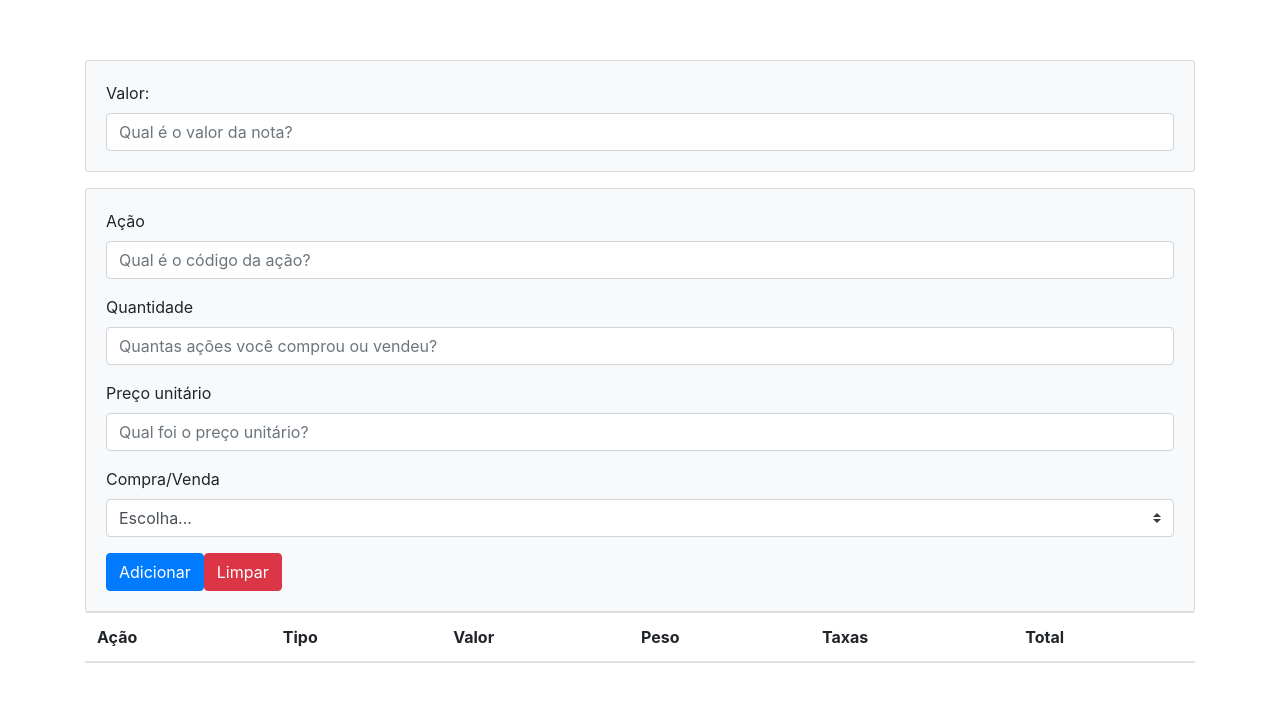
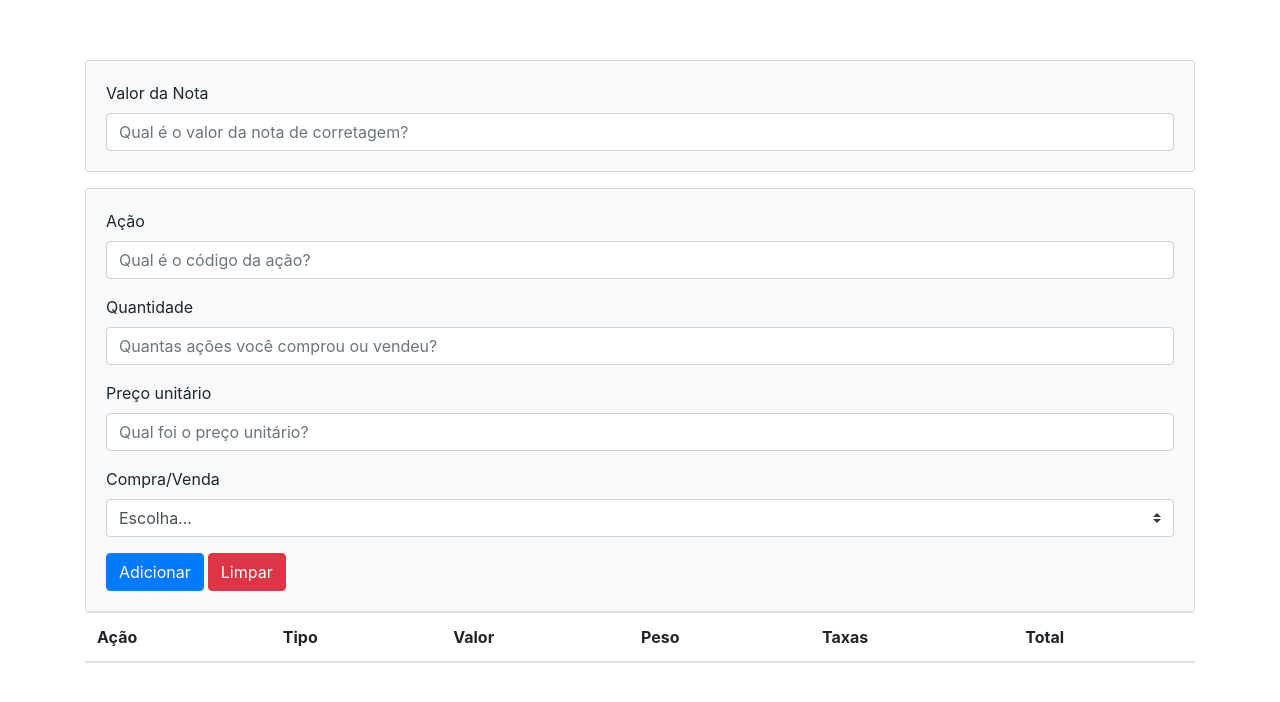
Before and after one commit to felipecps/vue-project, a Vue app: page /calculacorretagem in a window 1280 px wide. Shown: the top 702 px of the page. Built offline with nearby package versions, Linux system fonts and the light colour scheme.

Commit message:
pequenas alterações

```diff
--- a/src/components/CalculaCorretagem.vue
+++ b/src/components/CalculaCorretagem.vue
@@ -2,10 +2,10 @@
     <div class="container">
         <div>
             <b-card bg-variant="light" text-variant="black">
-                <label for="input-valor">Valor:</label>
+                <label for="input-valor">Valor da Nota</label>
                 <b-form-input id="input-valor"
                               v-model="valor_nota"
-                              placeholder="Qual é o valor da nota?"
+                              placeholder="Qual é o valor da nota de corretagem?"
                               required
                               autocomplete="off"
                               ></b-form-input>
@@ -36,7 +36,7 @@
                                    v-model="form.selected_compra_venda"
                                    :options="options"></b-form-select>
                 </b-form>
-                <b-button class="mt-3" v-on:click="addToTable" variant="primary">Adicionar</b-button>
+                <b-button class="mt-3 mr-1" v-on:click="addToTable" variant="primary">Adicionar</b-button>
                 <b-button class="mt-3" v-on:click="resetAllFields" variant="danger">Limpar</b-button>
             </b-card>
         </div>
```
